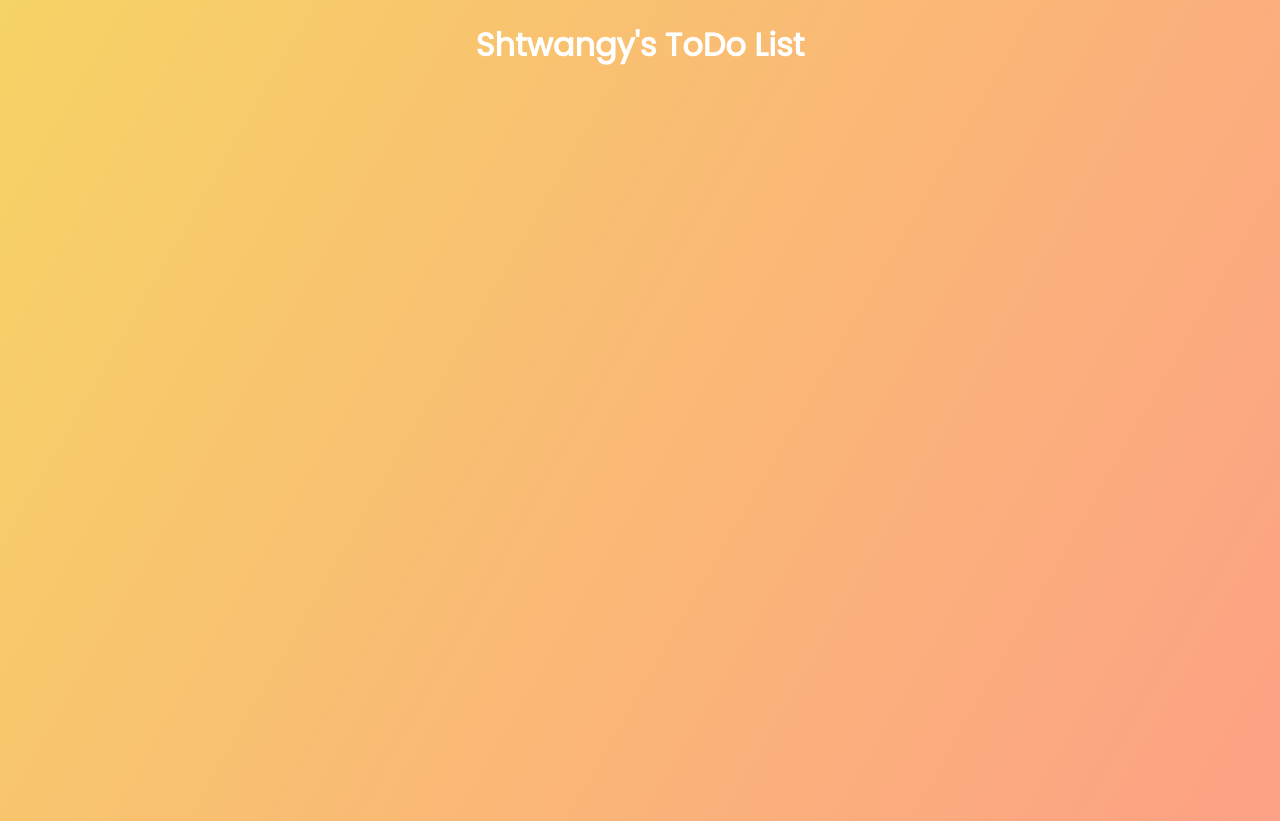
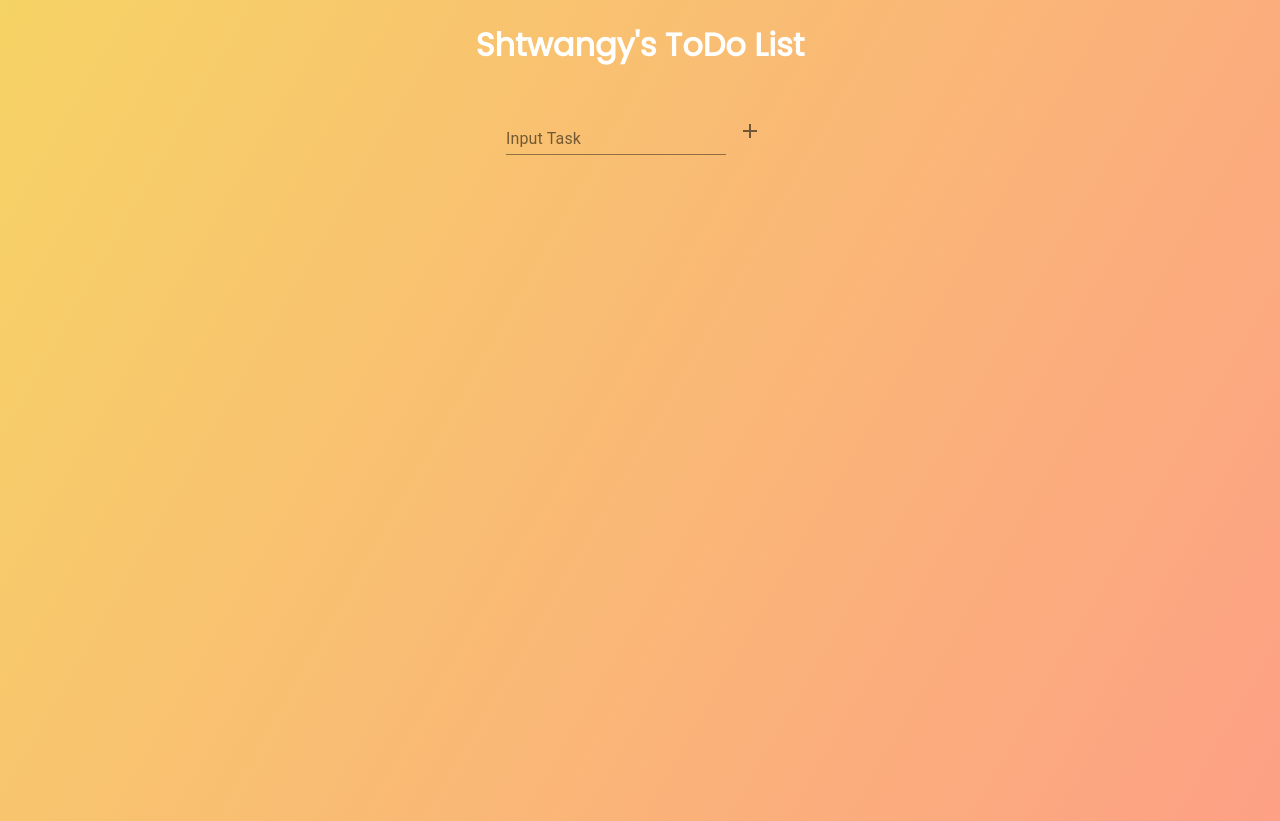
Before and after one commit to shtwangy/react-todo-app, a React (Create React App) app: page / in a window 1280 px wide. Built offline with nearby package versions, Linux system fonts and the light colour scheme.

Commit message:
feat(src/App.tsx): display input task form

```diff
--- a/src/App.tsx
+++ b/src/App.tsx
@@ -1,5 +1,6 @@
 import React from 'react';
 import './App.css';
+import {Form} from "./components";
 
 function App() {
   return (
@@ -7,6 +8,7 @@ function App() {
         <header>
             <h1>Shtwangy's ToDo List</h1>
         </header>
+        <Form/>
     </div>
   );
 }
```
